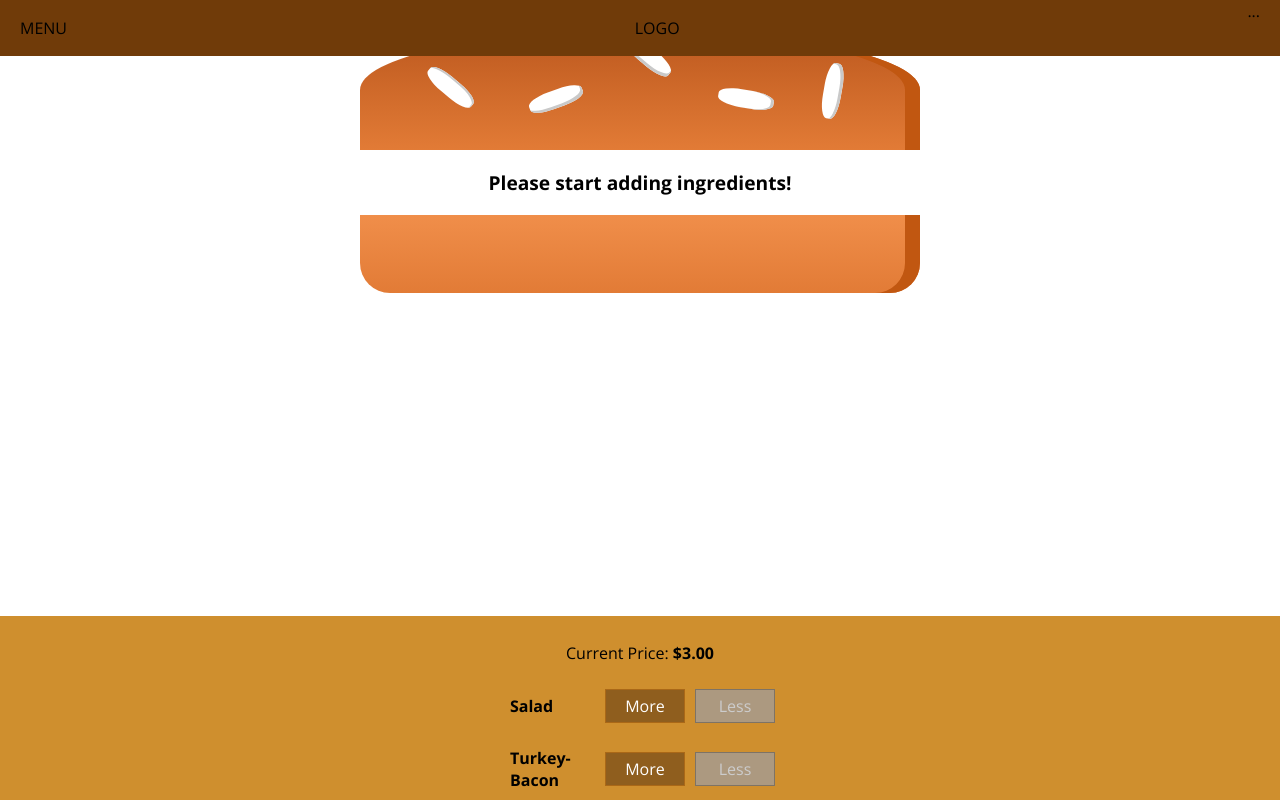
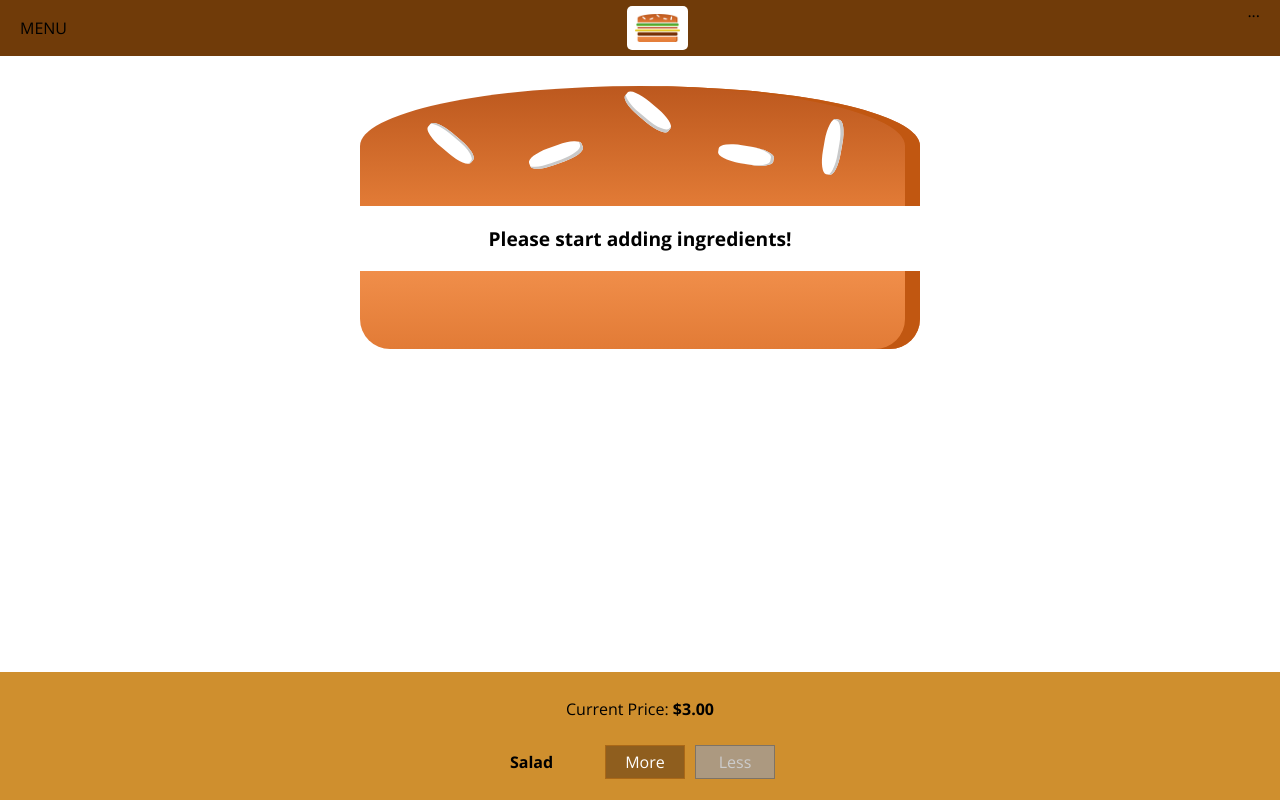
Before and after one commit to majidm55/Burger-Builder, a React app: page / in a window 1280 px wide. Shown: the top 800 px of the page. Built offline with nearby package versions, Linux system fonts and the light colour scheme.

Commit message:
adding logo to the toolbar

```diff
--- a/src/components/Layout/Layout.css
+++ b/src/components/Layout/Layout.css
@@ -1,3 +1,3 @@
 .Content {
-  margin-top: 16px;
+  margin-top: 72px;
 }
--- /dev/null
+++ b/src/components/Logo/Logo.css
@@ -0,0 +1,12 @@
+.Logo {
+  background-color: white;
+  padding: 8px;
+  height: 80%;
+  box-sizing: border-box;
+  border-radius: 5px;
+}
+
+.Logo img {
+  height: 100%;
+
+}
--- /dev/null
+++ b/src/components/Logo/Logo.js
@@ -0,0 +1,12 @@
+import React from 'react';
+import classes from './Logo.css'
+
+import burgerLogo from '../../assets/images/burger-logo.png';
+
+const logo = (props) => (
+  <div className={classes.Logo}>
+    <img src={burgerLogo} alt="MyBurger"/>
+  </div>
+);
+
+export default logo;
--- a/src/components/Navigation/Toolbar/Toolbar.js
+++ b/src/components/Navigation/Toolbar/Toolbar.js
@@ -1,10 +1,11 @@
 import React from 'react'
 import classes from './Toolbar.css';
+import Logo from '../../Logo/Logo';
 
 const toolbar = (props) => (
   <header className={classes.Toolbar}>
     <div>MENU</div>
-    <div>LOGO</div>
+    <Logo />
     <nav>
       ...
     </nav>
```
Also changed, not shown: src/assets/images/burger-logo.png (added).
